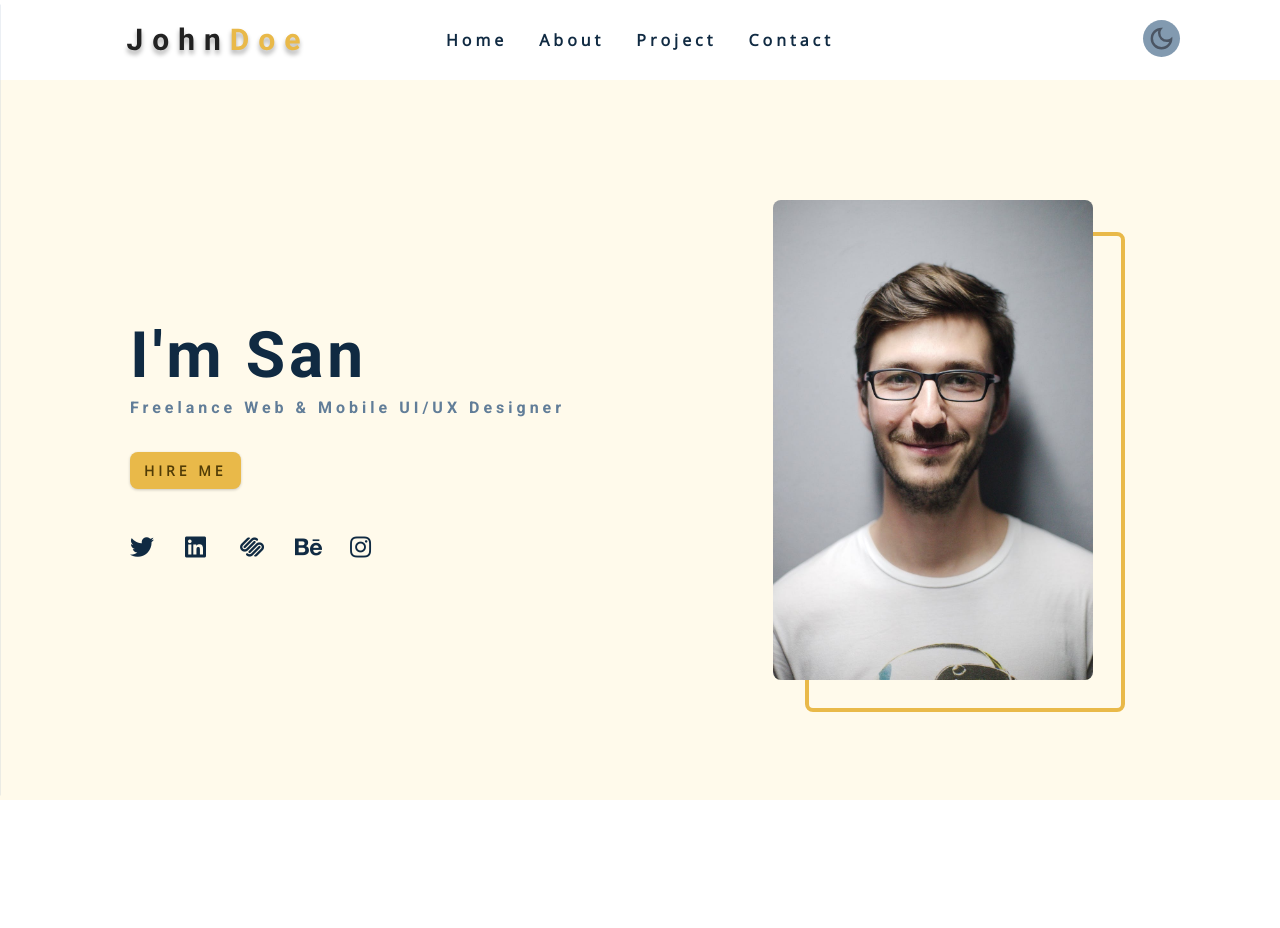
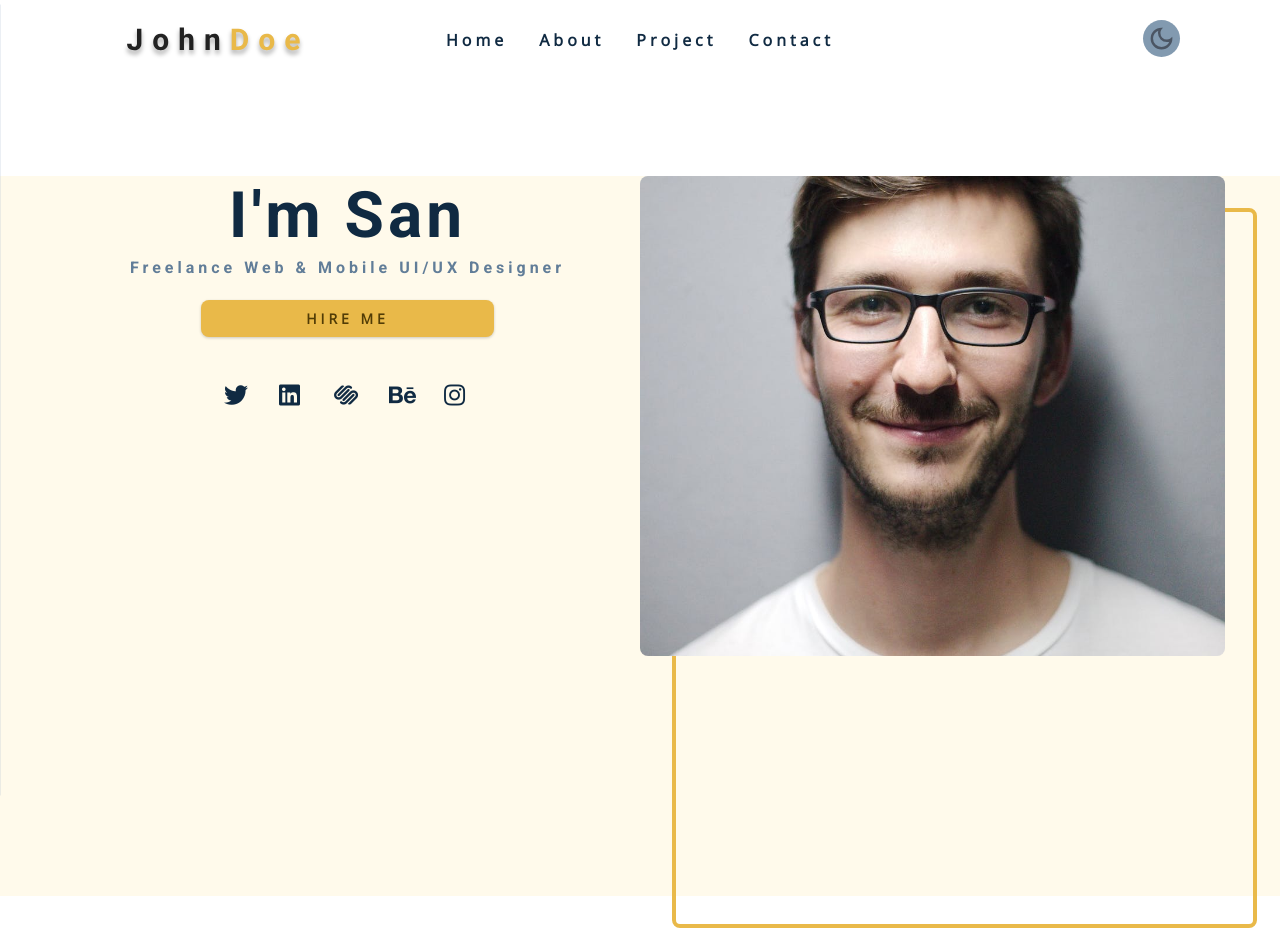
Before and after one commit to sanciweferson/portifolio, a plain HTML site: page index.html in a window 1280 px wide. Before the commit the page ends 800 px from the top, so only its background shows below. Drawn offline with nearby package versions, Linux system fonts and the light colour scheme.

Commit message:
atualiza layout e adiciona novas imagens

```diff
--- a/css/style.css
+++ b/css/style.css
@@ -374,15 +374,30 @@ right: 5px;
 }
 
 .hero-center {
+
   min-height: calc(100vh - 5rem);
   display: grid;
-  place-items: center;
+/* place-items: center; */
+margin-top: 6rem;
+
 }
-.hero-info h4 {
+
+.hero-info h1, .hero-btn{
+  text-align: center;
+}
+.hero-info .hero-btn{
+  display: grid;
+  justify-self: center;
+  width: 50%;
+}
+.hero-info  h4 {
+  text-align: center;
   color: var(--clr-grey-5);
+
 }
 .hero-icons {
   justify-self: start;
+  justify-self: center;
 }
 .hero-btn{
   margin-top: 1.5rem;
```
